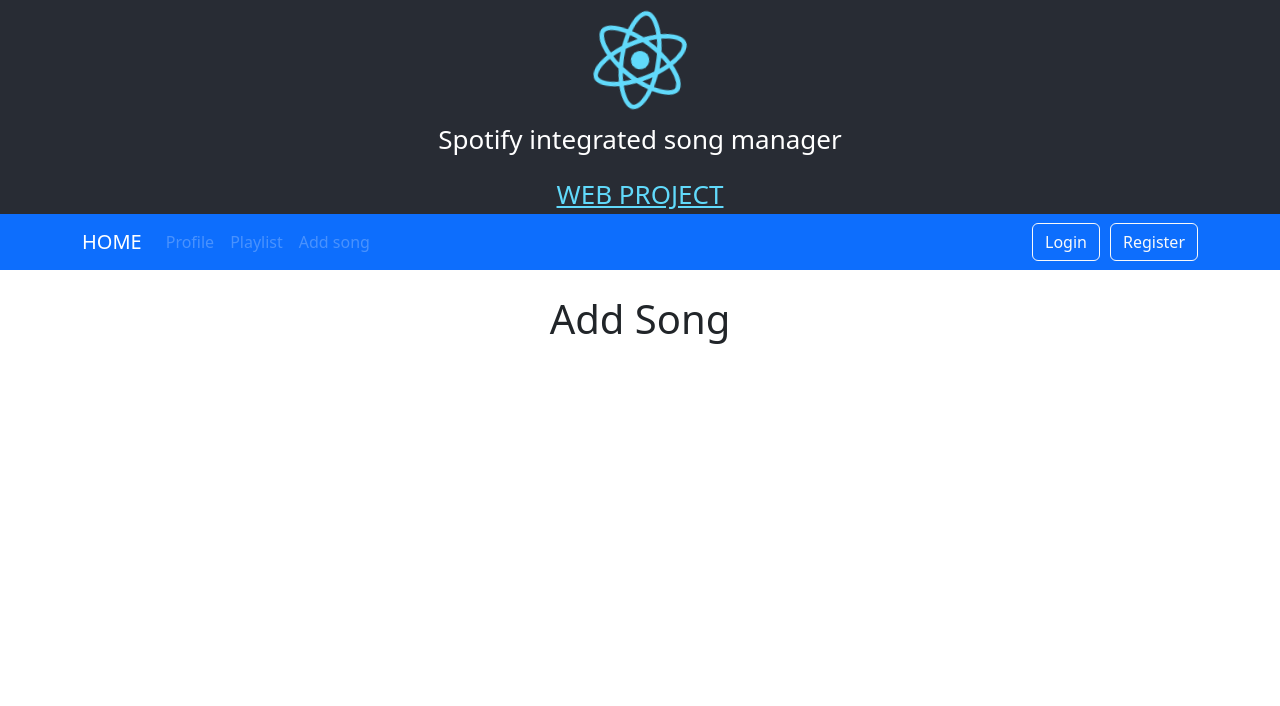
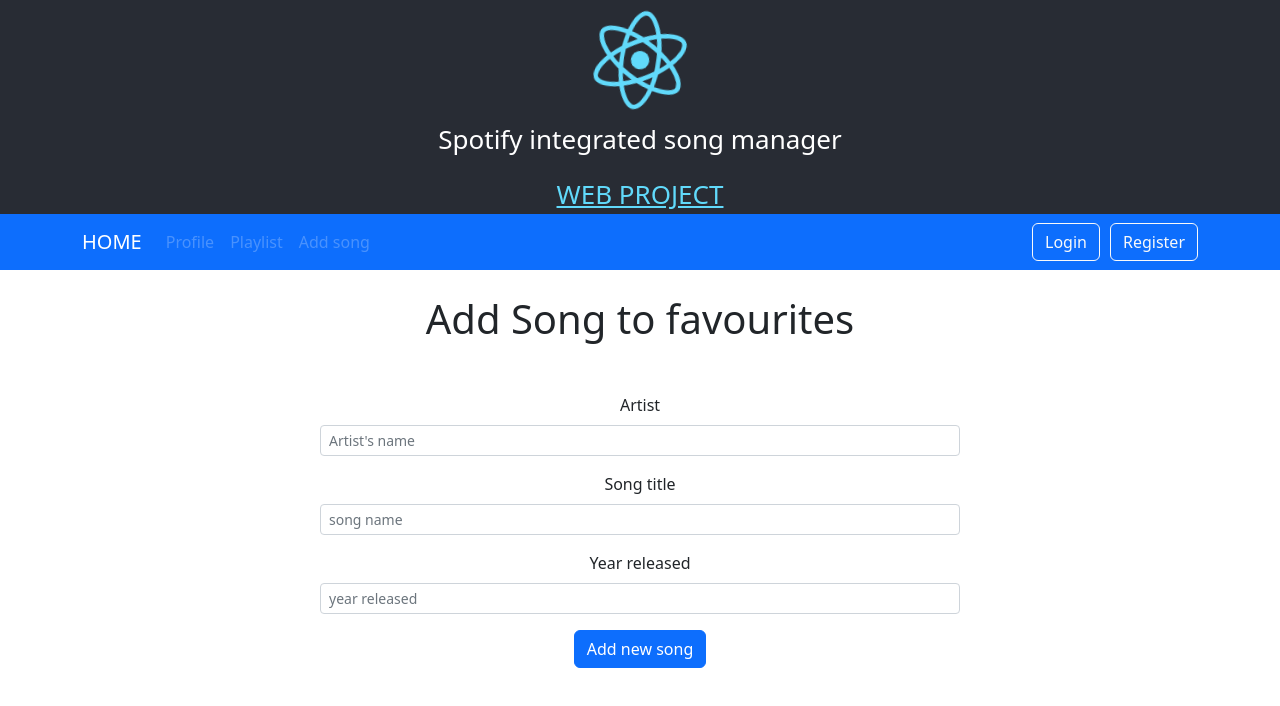
Before and after one commit to GeorgeOrzanescu/WEB-Project, a React (Create React App) app in the folder frontend/client/: page /addsong in a window 1280 px wide. Shown: the top 706 px of the page. Built offline with nearby package versions, Linux system fonts and the light colour scheme; what mobx-persist-store would draw is missing.

Commit message:
added navigation using hook and song form

```diff
--- a/frontend/client/src/App.js
+++ b/frontend/client/src/App.js
@@ -1,7 +1,7 @@
 import logo from "./logo.svg";
 import "./App.css";
 import "bootstrap/dist/css/bootstrap.min.css";
-import { BrowserRouter, Routes, Route } from "react-router-dom";
+import { Routes, Route, useNavigate} from "react-router-dom";
 import Home from "./components/Home";
 import Playlist from "./components/Playlist";
 import AddSong from "./components/AddSong";
@@ -24,6 +24,8 @@ function App() {
   const [modalShow, setModalShow] = useState(false);
   const [password, setPassword] = useState("");
 
+  const navigate = useNavigate();
+
   const onChangeUser = (event) => {
     setUser(event.target.value);
   };
@@ -40,21 +42,20 @@ function App() {
       case "register": {
         const data = await AuthService.register(user, password);
         if (data) {
-          console.log(data);
           applicationStore.setIsLoggedIn(true);
           alert("Registration was successful");
+          navigate("/profile"); // redirect to the profile page
         }
         break;
       }
       case "login": {
         const data = await AuthService.login(user, password);
         if (data) {
-          console.log(data.id);
           applicationStore.setUser(user);
           applicationStore.setUserId(data.id);
           applicationStore.setIsLoggedIn(true);
           alert("Login was successful");
-          window.location.href = "/profile"; // redirect to a new page
+          navigate("/profile"); // redirect to the profile page
         }
         break;
       }
@@ -66,7 +67,7 @@ function App() {
     event.preventDefault();
     applicationStore.setIsLoggedIn(false);
     applicationStore.setUser("");
-    window.location.href = "/";
+    navigate("/");
   };
 
   return (
@@ -83,6 +84,7 @@ function App() {
           WEB PROJECT
         </a>
       </header>
+
         {/* Navigation Bar  */}
         <div>
           <Navbar bg="primary" variant="dark">
@@ -153,7 +155,6 @@ function App() {
             </Container>
           </Navbar>
         </div>
-      <BrowserRouter>
         <Routes>
           <Route path="/" element={<Home />} />
           <Route
@@ -166,7 +167,6 @@ function App() {
           />
           <Route path="/addsong" element={<AddSong />} />
         </Routes>
-      </BrowserRouter>
     </div>
   );
 }
--- /dev/null
+++ b/frontend/client/src/components/AddSong.css
@@ -0,0 +1,4 @@
+.form-add-song {
+    width: 50%;
+    margin: auto;
+}
--- a/frontend/client/src/components/AddSong.js
+++ b/frontend/client/src/components/AddSong.js
@@ -1,7 +1,30 @@
+import {Form} from "react-bootstrap";
+import Button from "react-bootstrap/Button";
+import "./AddSong.css";
+
 function AddSong() {
   return (
     <div>
-      <h1>Add Song</h1>
+      <h1>Add Song to favourites</h1>
+        <Form className="form-add-song">
+            <Form.Group className="mb-3" controlId="formSongArtist">
+                <Form.Label>Artist</Form.Label>
+                <Form.Control size="sm" type="text" placeholder="Artist's name" />
+            </Form.Group>
+
+            <Form.Group className="mb-3" controlId="formSongTitle">
+                <Form.Label>Song title</Form.Label>
+                <Form.Control size="sm" type="text" placeholder="song name" />
+            </Form.Group>
+
+            <Form.Group className="mb-3" controlId="formSongYear">
+                <Form.Label>Year released</Form.Label>
+                <Form.Control size="sm" type="text" placeholder="year released" />
+            </Form.Group>
+            <Button variant="primary" type="submit">
+                Add new song
+            </Button>
+        </Form>
     </div>
   );
 }
--- a/frontend/client/src/components/Playlist.css
+++ b/frontend/client/src/components/Playlist.css
@@ -2,7 +2,3 @@ h1 {
   margin-top: 25px;
   margin-bottom: 50px;
 }
-
-thead {
-  background-color: grey;
-}
--- a/frontend/client/src/components/Playlist.js
+++ b/frontend/client/src/components/Playlist.js
@@ -1,6 +1,7 @@
 import UserService from "../services/userService";
 import { useEffect, useState } from "react";
 import "./Playlist.css";
+import {Table} from "react-bootstrap";
 function Playlist(props) {
   const [songs, setSongs] = useState([]);
 
@@ -17,13 +18,13 @@ function Playlist(props) {
   return (
     <div>
       <h1>Your favourite songs</h1>
-      <table class="table">
+      <Table striped bordered hover>
         <thead>
         <tr>
-            <th scope="col">#</th>
-            <th scope="col">Artist</th>
-            <th scope="col">Title</th>
-            <th scope="col">Year</th>
+          <th>#</th>
+          <th>Artist</th>
+          <th>Title</th>
+          <th>Year</th>
         </tr>
         </thead>
         <tbody>
@@ -38,7 +39,7 @@ function Playlist(props) {
           );
         })}
         </tbody>
-      </table>
+      </Table>
     </div>
   );
 }
--- a/frontend/client/src/index.js
+++ b/frontend/client/src/index.js
@@ -3,11 +3,15 @@ import ReactDOM from 'react-dom/client';
 import './index.css';
 import App from './App';
 import reportWebVitals from './reportWebVitals';
+import {BrowserRouter as Router} from "react-router-dom";
 
 const root = ReactDOM.createRoot(document.getElementById('root'));
 root.render(
   <React.StrictMode>
-    <App />
+      <Router>
+          <App />
+      </Router>
+
   </React.StrictMode>
 );
 
```
Lines whose indentation alone changed are shown as unchanged.
